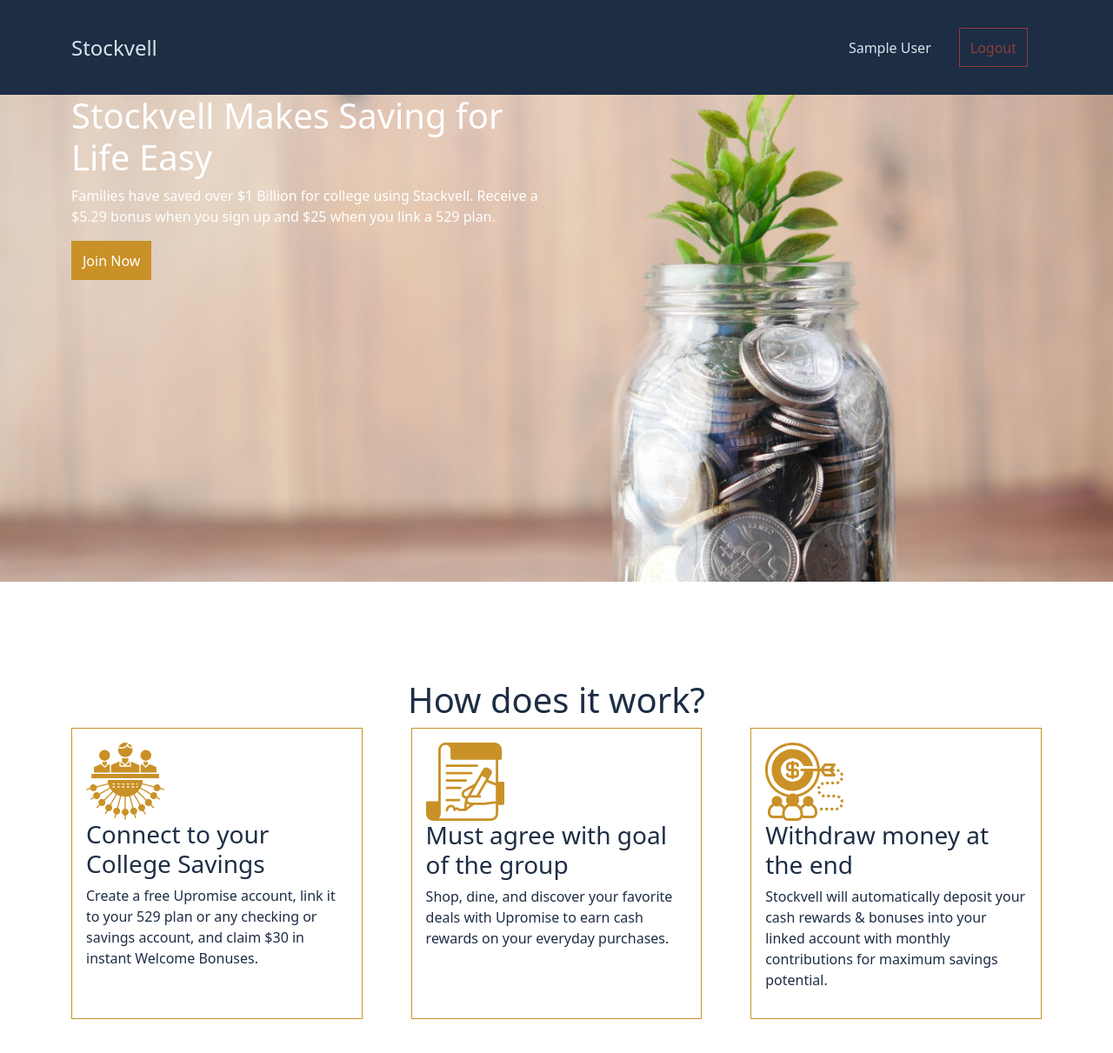
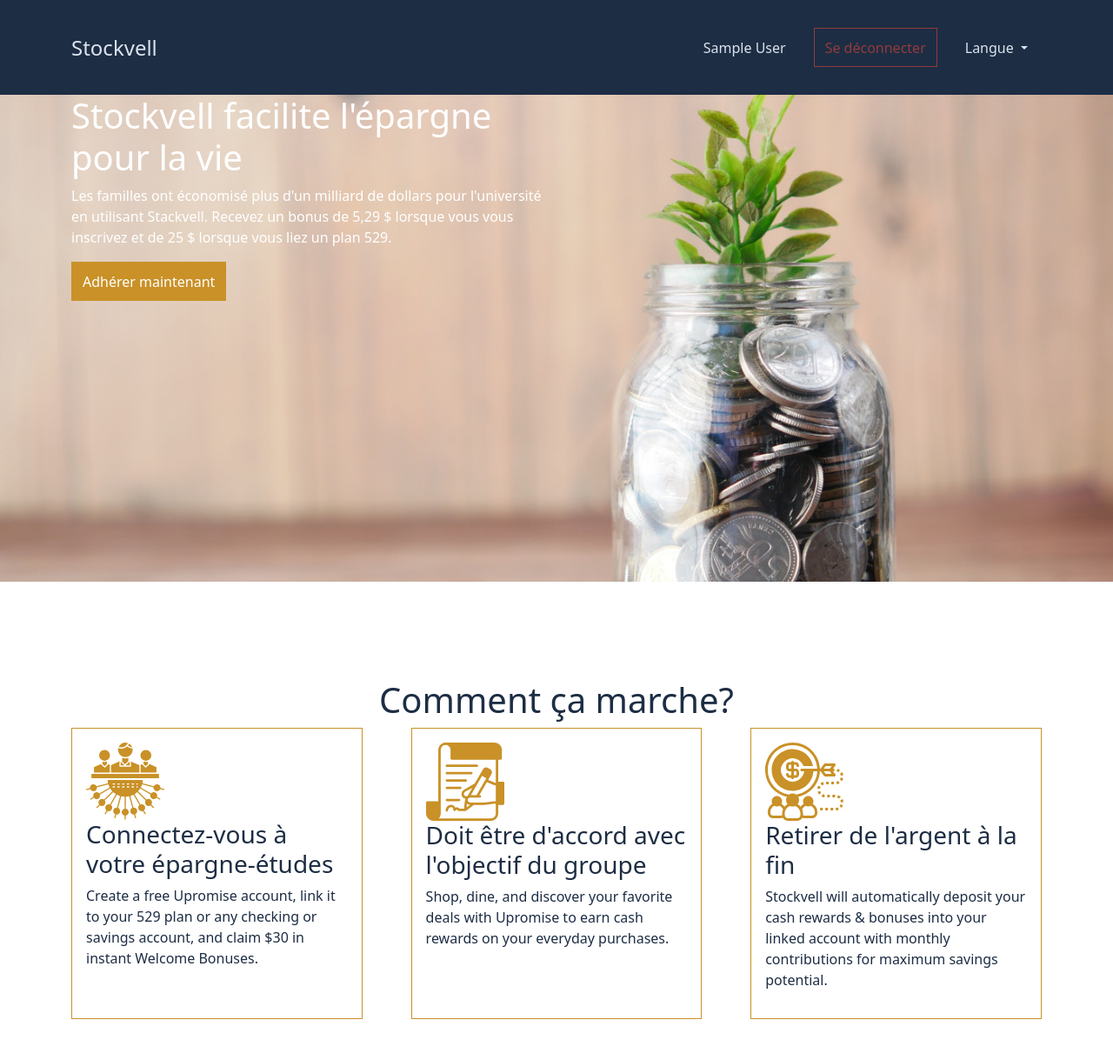
Before and after one commit to MdSamsuzzohaShayon/php-stockvell, a PHP site: page /index.php?lang=fr in a window 1280 px wide. Shown: the top 1211 px of the page at 87% size. Run offline with PHP 8.4, Linux system fonts and the light colour scheme; the visitor is signed in with stand-in values (Sample User, id 1); some libraries are stand-ins or nearby versions.

Commit message:
multi language and text editor done

```diff
--- /dev/null
+++ b/config/lang.php
@@ -0,0 +1,25 @@
+<?php
+if(session_status() === PHP_SESSION_NONE){
+    session_start();
+}
+require get_language();
+
+function get_language(){
+    $ROOT = $_SERVER['DOCUMENT_ROOT'];
+    $_SESSION["lang"] = $_SESSION["lang"] ?? "en"; // Set english as default
+    $_SESSION["lang"] = $_GET["lang"] ?? $_SESSION["lang"]; // set language according to query params
+    // if(empty($__SESSION["lang"])) $__SESSION["lang"] = "en";
+    // return "/languages/" . $_SESSION['lang'] . ".php";
+    // We can set it on database for more permanent version of it
+    return $ROOT . "/languages/" . $_SESSION['lang'] . ".php";
+}
+
+
+function __($str){
+    global $lang;
+    if(!empty($lang[$str])){
+        return $lang[$str];
+    }
+    return $str;
+}
+?>
--- a/index.php
+++ b/index.php
@@ -1,6 +1,7 @@
 <?php
 session_start();
 $ROOT = $_SERVER['DOCUMENT_ROOT'];
+require_once($ROOT . "/config/lang.php");
 require_once($ROOT . '/layouts/header.php');
  ?>
 
@@ -10,33 +11,33 @@
     <img src="public/img/landing-bg.jpg" class="position-absolute landing-img top-0 start-0" alt="">
     <div class="container d-flex flex-column content justify-content-center">
       <div class="col-12 col-md-6">
-        <h1 class="h1 text-white">Stockvell Makes Saving for Life Easy</h1>
-        <p class="text-white">Families have saved over $1 Billion for college using Stackvell. Receive a $5.29 bonus when you sign up and $25 when you link a 529 plan.</p>
-        <button class="btn btn-warning text-white">Join Now</button>
+        <h1 class="h1 text-white"><?= __("Stockvell Makes Saving for Life Easy") ?></h1>
+        <p class="text-white"><?= __("Families have saved over $1 Billion for college using Stackvell. Receive a $5.29 bonus when you sign up and $25 when you link a 529 plan.") ?></p>
+        <button class="btn btn-warning text-white"><?= __("Join Now") ?></button>
       </div>
     </div>
   </section>
   <section class="section-2 text-primary">
     <div class="container d-flex flex-column content justify-content-center">
-      <h2 class="h1 text-center" id="how-it-work">How does it work?</h2>
+      <h2 class="h1 text-center" id="how-it-work"><?= __("How does it work?") ?></h2>
       <div class="d-flex justify-content-between flex-column flex-md-row">
         <div class="border border-warning p-3 my-3 my-md-0 explain-box">
           <img src="public/icons/groupsavings.svg" alt="">
-          <h3 class="h3 text-primary">Connect to your College Savings</h3>
-          <p class="text-primary">Create a free Upromise account, link it to
+          <h3 class="h3 text-primary"><?= __("Connect to your College Savings") ?></h3>
+          <p class="text-primary"><?= __("Create a free Upromise account, link it to
             your 529 plan or any checking or savings
             account, and claim $30 in instant Welcome
-            Bonuses.</p>
+            Bonuses.") ?></p>
         </div>
         <div class="border border-warning p-3 my-3 my-md-0 explain-box">
           <img src="public/icons/groupagreement.svg" alt="">
-          <h3 class="h3 text-primary">Must agree with goal of the group</h3>
-          <p class="text-primary">Shop, dine, and discover your favorite deals with Upromise to earn cash rewards on your everyday purchases.</p>
+          <h3 class="h3 text-primary"><?= __("Must agree with goal of the group") ?></h3>
+          <p class="text-primary"><?= __("Shop, dine, and discover your favorite deals with Upromise to earn cash rewards on your everyday purchases.") ?></p>
         </div>
         <div class="border border-warning p-3 my-3 my-md-0 explain-box">
           <img src="public/icons/groupwithdraw.svg" alt="">
-          <h3 class="h3 text-primary">Withdraw money at the end</h3>
-          <p class="text-primary">Stockvell will automatically deposit your cash rewards & bonuses into your linked account with monthly contributions for maximum savings potential.</p>
+          <h3 class="h3 text-primary"><?= __("Withdraw money at the end") ?></h3>
+          <p class="text-primary"><?= __("Stockvell will automatically deposit your cash rewards & bonuses into your linked account with monthly contributions for maximum savings potential.") ?></p>
         </div>
       </div>
     </div>
@@ -46,9 +47,9 @@
       <div class="row">
         <div class="col-md-6"><img class="trust_each_other" src="public/img/trusteachother.svg" alt=""></div>
         <div class="col-md-6">
-          <h2 class="h2 text-primary mt-5">Stackvell is saving for more than 20000
-            members of the Stackvell pack.</h2>
-          <p>There’s a reason we’re the #1 Cash Back shopping companion. Don’t believe us? Just ask our community of 15+ million members.</p>
+          <h2 class="h2 text-primary mt-5"><?= __("Stackvell is saving for more than 20000
+            members of the Stackvell pack.") ?></h2>
+          <p><?= __("There’s a reason we’re the #1 Cash Back shopping companion. Don’t believe us? Just ask our community of 15+ million members.") ?></p>
         </div>
       </div>
     </div>
@@ -58,8 +59,8 @@
     <div class="container">
       <div class="row">
         <div class="col-md-6">
-          <h2 class="h2 text-primary mt-5">Investing monthly adds up</h2>
-          <p>See how saving with Upromise adds up quickly when linked to your 529 account. Just $10/month in Upromise rewards can add more than $3,500 to your 529 account over 18 years at 5% interest. Calculated with a monthly deposit of $100/month at 1% interest in a savings account and 5% interested in a 529 account.</p>
+          <h2 class="h2 text-primary mt-5"><?= __("Investing monthly adds up") ?></h2>
+          <p><?= __("See how saving with Upromise adds up quickly when linked to your 529 account. Just $10/month in Upromise rewards can add more than $3,500 to your 529 account over 18 years at 5% interest. Calculated with a monthly deposit of $100/month at 1% interest in a savings account and 5% interested in a 529 account.") ?></p>
         </div>
         <div class="col-md-6"><img class="barchat_graph" src="public/img/barchatgraph.svg" alt=""></div>
       </div>
@@ -70,7 +71,7 @@
     <div class="container">
       <div class="row">
         <div class="col-md-6">
-          <h2 class="h2 text-primary mt-5">Let's get social</h2>
+          <h2 class="h2 text-primary mt-5"><?= __("Let's get social") ?></h2>
           <div class="icon-list d-flex">
             <a href="http://facebook.com" target="_blink" class="text-decoration-none mx-2"><img class="social-icon" src="public/icons/fb.svg" alt=""></a>
             <a href="http://facebook.com" target="_blink" class="text-decoration-none mx-2"><img class="social-icon" src="public/icons/twitter.svg" alt=""></a>
--- /dev/null
+++ b/languages/en.php
@@ -0,0 +1,3 @@
+<?php
+$lang = [];
+?>
--- /dev/null
+++ b/languages/fr.php
@@ -0,0 +1,39 @@
+<?php
+
+$lang = [
+    "How it works?" => "Comment ça marche?",
+        "Help" => "Aider",
+        "Login" => "Connexion",
+        "Signup" => "S'inscrire",
+        "Password" => "Mot de passe",
+        "Lang" => "Langue",
+        "Logout" => "Se déconnecter",
+        "Stockvell Makes Saving for Life Easy" => "Stockvell facilite l'épargne pour la vie",
+        "Families have saved over $1 Billion for college using Stackvell. Receive a $5.29 bonus when you sign up and $25 when you link a 529 plan." => "Les familles ont économisé plus d'un milliard de dollars pour l'université en utilisant Stackvell. Recevez un bonus de 5,29 $ lorsque vous vous inscrivez et de 25 $ lorsque vous liez un plan 529.",
+        "Join Now" => "Adhérer maintenant",
+        "How does it work?" => "Comment ça marche?",
+        "Connect to your College Savings" => "Connectez-vous à votre épargne-études",
+        "Must agree with goal of the group" => "Doit être d'accord avec l'objectif du groupe",
+        "Withdraw money at the end" => "Retirer de l'argent à la fin",
+
+        // Dashboard page
+        "Welcome to stockvell" => "Bienvenue à stockvell",
+        "Please enter the following to login as a member" => "Veuillez entrer ce qui suit pour vous connecter en tant que membre",
+        "Create Pack" => "Créer un pack",
+        "Profile" => "Profil",
+        "Name*" => "Nom*",
+        "Goal*" => "Objectif*",
+        "Category*" => "Catégorie*",
+        "payment*" => "Paiement*",
+        "payment frequency(days)*" => "Fréquence de paiement (jours)*",
+        "Withdraw frequency(days)*" => "Fréquence de retrait (jours)*",
+        "You Must Write Agreement About This Stockvell Pack*" => "Vous devez écrire un accord à propos de ce pack Stockvell*",
+        "Pending Pack" => "Pack en attente",
+        "Add Pack" => "Ajouter un pack",
+        "Create your own Stockvell pack!" => "Créez votre propre pack Stockvell !",
+        "Update your information!" => "Mettez à jour vos informations !",
+        "All pending packs!" => "Tous les packs en attente !",
+        "You can create your own stockvell, in order to do that you need to fill in all the input fields and once you create your will request of creating a new pack will be under our review." => "Vous pouvez créer votre propre stockvell, pour ce faire, vous devez remplir tous les champs de saisie et une fois que vous aurez créé votre demande de création d'un nouveau pack, nous l'examinerons.",
+
+        // "Connect to your College Savings" => "Connectez-vous à votre épargne-études",
+];
--- a/layouts/footer.php
+++ b/layouts/footer.php
@@ -26,7 +26,9 @@
         </div>
     </div>
 </footer>
+<script src="/public/js/popper.min.js"></script>
 <script src="/public/js/bootstrap.min.js"></script>
+<script src="https://cdn.ckeditor.com/ckeditor5/35.0.1/classic/ckeditor.js"></script>
 <script src="/public/js/main.js"></script>
 </body>
 
--- a/layouts/index.php
+++ b/layouts/index.php
@@ -1,5 +1,5 @@
 <?php
 
-header("Location: ../index.php");
+header("Location: /index.php");
 
 ?>
--- a/layouts/navbar.php
+++ b/layouts/navbar.php
@@ -19,20 +19,31 @@
       if (isset($_SESSION['member_id'])) {
       ?>
         <li class="mx-md-3 list-group-item"><a href="/dashboard.php" class="nav-link text-secondary"><?php echo $_SESSION['member_username']; ?></a></li>
-        <li class="mx-md-3 list-group-item"> <a href="/includes/logout.inc.php" class="btn btn-outline-danger">Logout</a> </li>
+        <li class="mx-md-3 list-group-item"> <a href="/includes/logout.inc.php" class="btn btn-outline-danger"><?= __("Logout") ?> </a> </li>
       <?php
       } elseif (isset($_SESSION['admin_id'])) {
       ?>
         <li class="mx-md-3 list-group-item"><a href="/admin.php" class="nav-link text-secondary"><?php echo $_SESSION['admin_username']; ?></a></li>
-        <li class="mx-md-3 list-group-item"> <a href="/includes/logout.inc.php" class="btn btn-outline-danger">Logout</a> </li>
+        <li class="mx-md-3 list-group-item"> <a href="/includes/logout.inc.php" class="btn btn-outline-danger"><?= __("Logout") ?> </a> </li>
       <?php
       } else {
       ?>
-        <li class="mx-md-3 list-group-item"> <a href="/index.php#how-it-work" class="nav-link text-secondary">How it works?</a> </li>
+        <li class="mx-md-3 list-group-item"> <a href="/index.php#how-it-work" class="nav-link text-secondary"><?= __("How it works?") ?></a> </li>
         <li class="mx-md-3 list-group-item"> <a href="#" class="nav-link text-secondary">Help</a> </li>
-        <li class="mx-md-3 list-group-item"> <a href="/login.php" class="nav-link text-secondary">Login</a> </li>
-        <li class="mx-md-3 list-group-item"> <a href="/signup.php" class="btn btn-outline-secondary">Signup</a> </li>
+        <li class="mx-md-3 list-group-item"> <a href="/login.php" class="nav-link text-secondary"><?= __("Login") ?></a> </li>
+        <li class="mx-md-3 list-group-item"> <a href="/signup.php" class="btn btn-outline-secondary"><?= __("Signup") ?></a> </li>
       <?php } ?>
+      <li class="mx-md-3 list-group-item">
+        <div class="dropdown">
+          <div class="dropdown-toggle text-secondary" role="button" data-bs-toggle="dropdown" aria-expanded="false">
+          <?= __("Lang") ?>
+          </div>
+          <ul class="dropdown-menu">
+            <li><a class="dropdown-item" href="/index.php?lang=fr">Français</a></li>
+            <li><a class="dropdown-item" href="/index.php?lang=en">English</a></li>
+          </ul>
+        </div>
+      </li>
     </ul>
   </div>
   <div class="mobile-menu d-none d-md-none" id="mobile-expand-menu">
@@ -41,20 +52,31 @@
       if (isset($_SESSION['member_id'])) {
       ?>
         <li class="my-2 list-group-item"><a href="/dashboard.php" class="nav-link text-secondary"><?php echo $_SESSION['member_username']; ?></a></li>
-        <li class="my-2 list-group-item"> <a href="/includes/logout.inc.php" class="btn btn-outline-danger">Logout</a> </li>
+        <li class="my-2 list-group-item"> <a href="/includes/logout.inc.php" class="btn btn-outline-danger"><?= __("Logout") ?></a> </li>
       <?php
       } elseif (isset($_SESSION['admin_id'])) {
       ?>
         <li class="my-2 list-group-item"><a href="/admin.php" class="nav-link text-secondary"><?php echo $_SESSION['admin_username']; ?></a></li>
-        <li class="my-2 list-group-item"> <a href="/includes/logout.inc.php" class="btn btn-outline-danger">Logout</a> </li>
+        <li class="my-2 list-group-item"> <a href="/includes/logout.inc.php" class="btn btn-outline-danger"><?= __("Logout") ?></a> </li>
       <?php
       } else {
       ?>
-        <li class="my-2 list-group-item"> <a href="#" class="nav-link text-secondary">How it works?</a> </li>
-        <li class="my-2 list-group-item"> <a href="#" class="nav-link text-secondary">Help</a> </li>
-        <li class="my-2 list-group-item"> <a href="login.php" class="nav-link text-secondary">Login</a> </li>
-        <li class="my-2 list-group-item"> <a href="singup.php" class="btn btn-outline-secondary">Signup</a> </li>
+        <li class="my-2 list-group-item"> <a href="#" class="nav-link text-secondary"><?= __("How it works?") ?></a> </li>
+        <li class="my-2 list-group-item"> <a href="#" class="nav-link text-secondary"><?= __("Help") ?></a> </li>
+        <li class="my-2 list-group-item"> <a href="login.php" class="nav-link text-secondary"><?= __("Login") ?></a> </li>
+        <li class="my-2 list-group-item"> <a href="singup.php" class="btn btn-outline-secondary"><?= __("Signup") ?></a> </li>
       <?php } ?>
+      <li class="my-2 list-group-item">
+        <div class="dropdown">
+          <div class="dropdown-toggle text-secondary" role="button" data-bs-toggle="dropdown" aria-expanded="false">
+          <?= __("Lang") ?>
+          </div>
+          <ul class="dropdown-menu">
+            <li><a class="dropdown-item" href="index.php?lang=fr">Français</a></li>
+            <li><a class="dropdown-item" href="index.php?lang=en">English</a></li>
+          </ul>
+        </div>
+      </li>
     </ul>
   </div>
 </div>
--- a/public/js/main.js
+++ b/public/js/main.js
@@ -2,7 +2,7 @@
 const mobileExpandMenu = document.getElementById("mobile-expand-menu");
 
 /**
- * @mobile menu for all pages
+ * @mobile menu for all pages for all pages
  */
 let expanded = false;
 mobileExpandMenuIcon.addEventListener("click", (meme) => {
@@ -26,6 +26,10 @@
 
   expanded = !expanded;
 });
+
+/**
+ * @language change between french and english for all pages
+ */
 
 /**
  * @page dashboard
@@ -68,10 +72,15 @@
     selectedContent.classList.remove("d-none");
     selectedContent.classList.add("d-block");
   }
+
+  // Work with ck editor
+  ClassicEditor.create(document.querySelector("#agreement")).catch((error) => {
+    console.error(error);
+  });
 }
 
 /**
- * @page dashboard
+ * @page admin
  * Toggle content for dashboard sidebar menu item
  */
 if (window.location.pathname === "/admin.php") {
```
Also changed, not shown: dashboard.php (+10 -9 lines), login.php (+8 -4 lines), utils/input-fields.php (+6 -4 lines), layouts/header.php (line endings or trailing spaces), public/js/popper.min.js (added).
